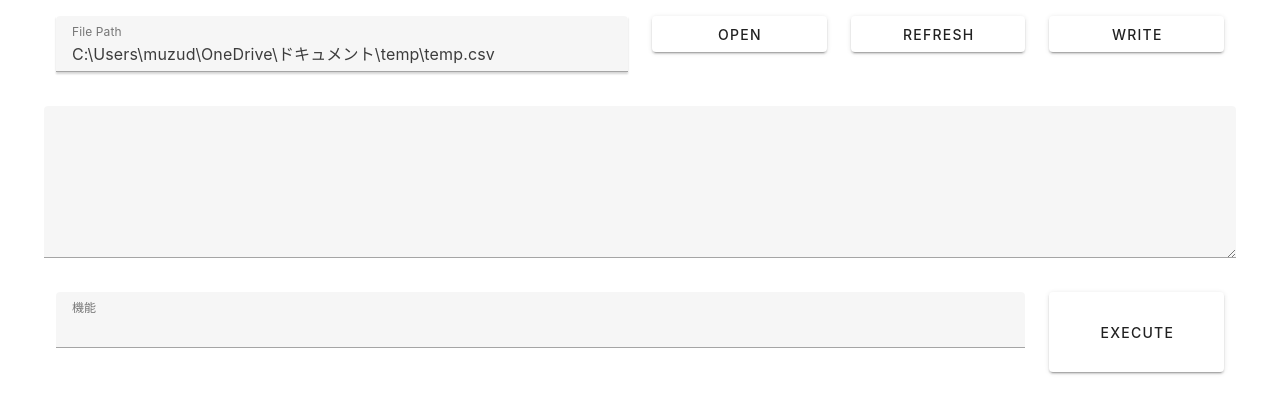
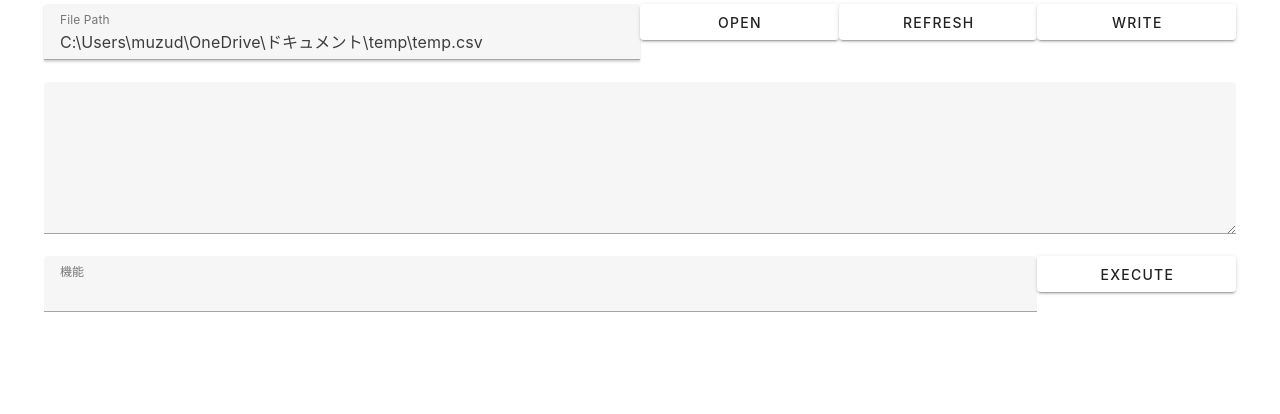
Before and after one commit to muzudho/csv-cleaning-2-on-tauri, a Vue app: page / in a window 1280 px wide. Shown: the top 414 px of the page. Built offline with nearby package versions, Linux system fonts and the light colour scheme.

Commit message:
隙間調整

```diff
--- a/src/App.vue
+++ b/src/App.vue
@@ -4,27 +4,28 @@
     <!--
             <CsvTable />
     -->
-            <v-container>
-                <v-row>
-                    <v-col><v-text-field v-model="filePathVM" label="File Path"></v-text-field></v-col>
-                    <v-col cols="2"><v-btn block v-on:click="onOpenButtonClicked">Open</v-btn></v-col>
-                    <v-col cols="2"><v-btn block v-on:click="onRefreshButtonClicked">Refresh</v-btn></v-col>
-                    <v-col cols="2"><v-btn block v-on:click="onWriteButtonClicked">Write</v-btn></v-col>
+            <v-container class="pa-1">
+                <v-row no-gutters>
+                    <v-col><v-text-field v-model="filePathVM" label="File Path" class="pa-0"></v-text-field></v-col>
+                    <v-col cols="2"><v-btn block v-on:click="onOpenButtonClicked" class="pa-0">Open</v-btn></v-col>
+                    <v-col cols="2"><v-btn block v-on:click="onRefreshButtonClicked" class="pa-0">Refresh</v-btn></v-col>
+                    <v-col cols="2"><v-btn block v-on:click="onWriteButtonClicked" class="pa-0">Write</v-btn></v-col>
                 </v-row>
-                <v-row>
+                <v-row no-gutters>
                     <v-textarea v-model="textVM"></v-textarea>
                 </v-row>
-                <v-row>
-                    <v-col>
+                <v-row no-gutters>
+                    <v-col class="pa-0">
                         <v-select
                                 v-model="selectedItemVM"
                                 v-bind:items="optionsVM"
                                 label="機能"
                                 item-title="value"
-                                item-value="key">
+                                item-value="key"
+                                class="ma-0">
                         </v-select>
                     </v-col>
-                    <v-col cols="2"><v-btn block v-on:click="onExecuteButtonClicked" style="width:20%; height: 10vh;">Execute</v-btn></v-col>
+                    <v-col cols="2"><v-btn block v-on:click="onExecuteButtonClicked" class="pa-0">Execute</v-btn></v-col>
                 </v-row>
             </v-container>
         </v-main>
```
